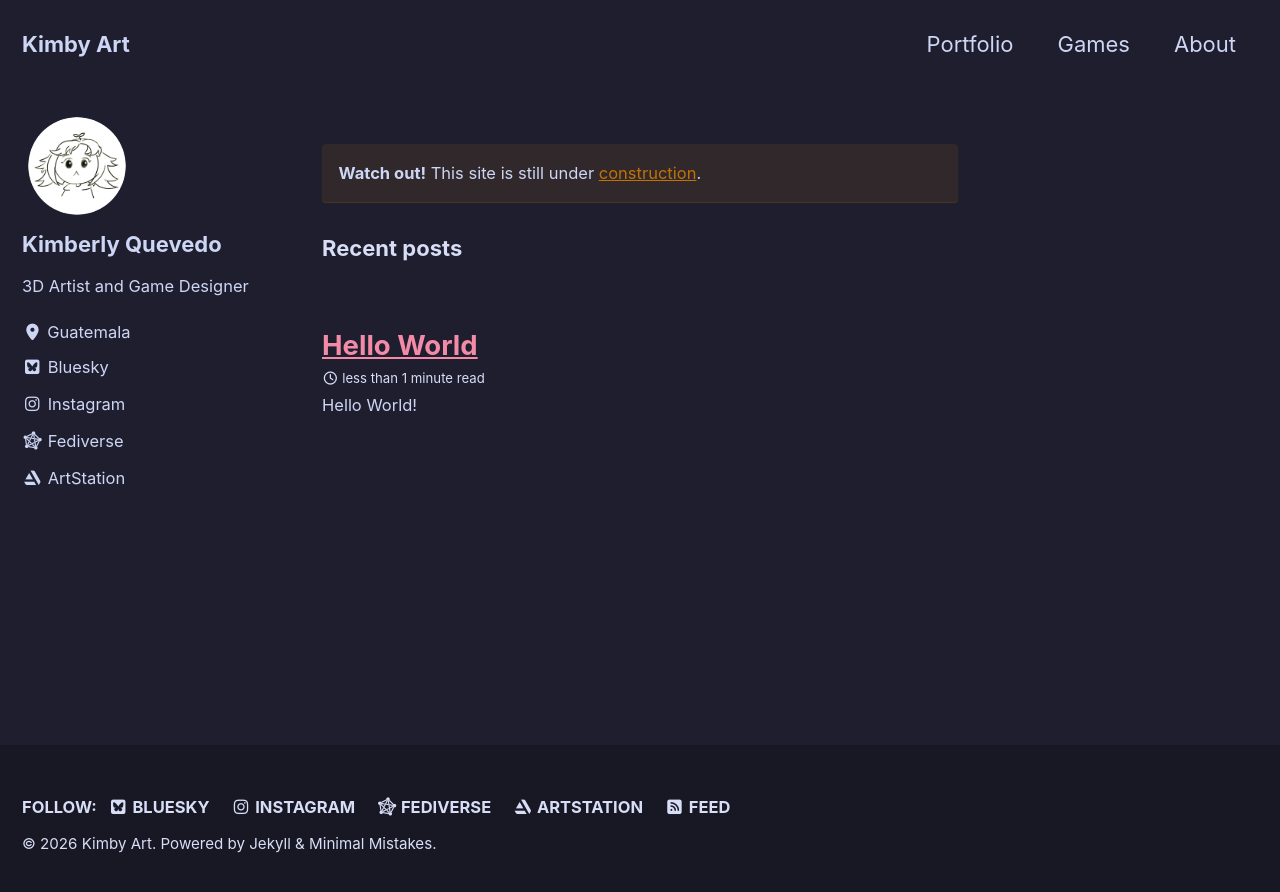
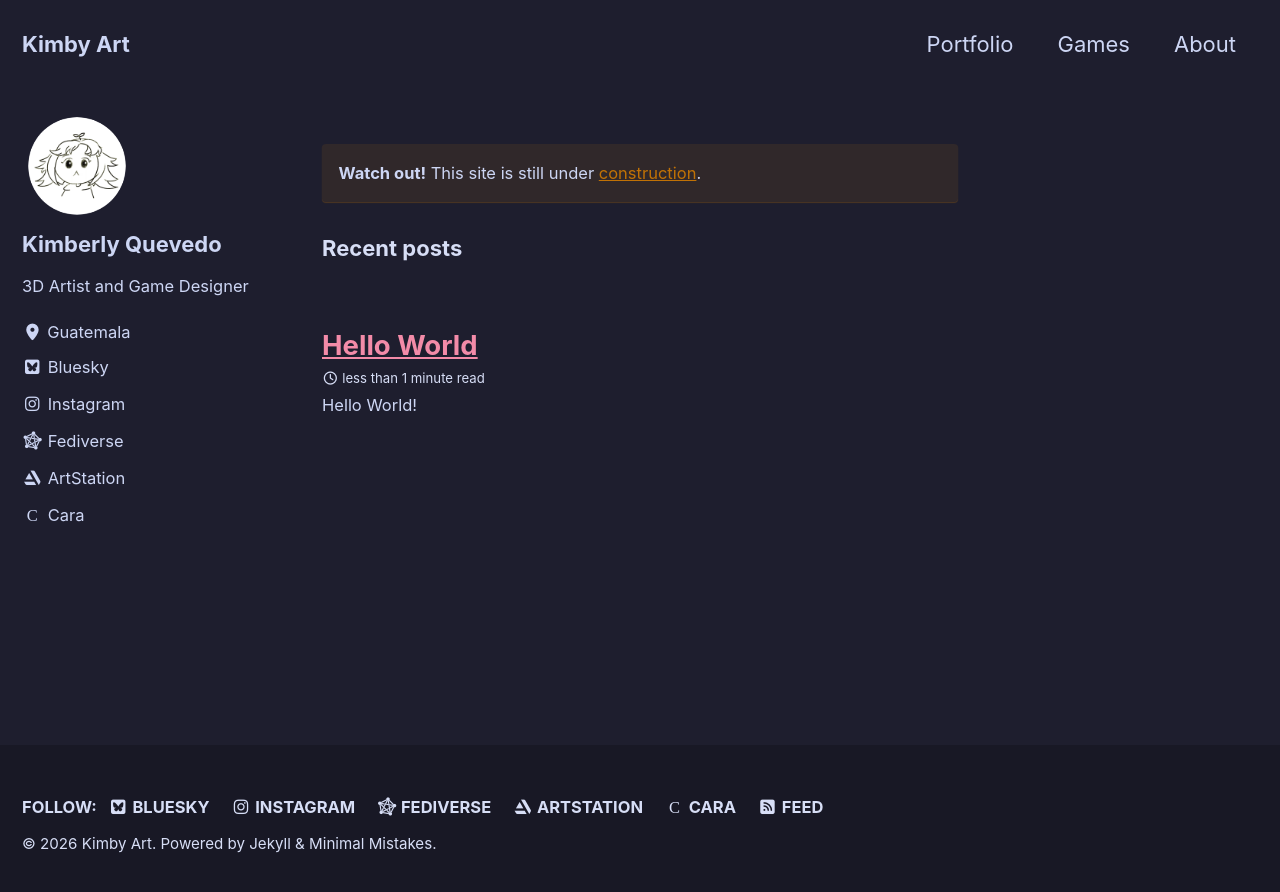
Before and after one commit to Kiimby/kiimby.github.io, a Jekyll site: the page built from index.html, in a window 1280 px wide. Shown: the top 892 px of the page. Built offline with Jekyll 4.4.1, drawn with Linux system fonts in a browser that asks for light colours; cached includes are drawn as plain includes; the list of posts is cut into pages by our own code.

Commit message:
Update _config.yml

```diff
--- a/_config.yml
+++ b/_config.yml
@@ -138,6 +138,9 @@ author:
     - label: "ArtStation"
       icon: "fa-brands fa-artstation"
       url: https://www.artstation.com/kimmby
+    - label: "Cara"
+      icon: "fa-brands fa-c"
+      url: https://cara.app/kimby
 
 # Site Footer
 footer:
@@ -155,6 +158,9 @@ footer:
     - label: "ArtStation"
       icon: "fa-brands fa-artstation"
       url: https://www.artstation.com/kimmby
+    - label: "Cara"
+      icon: "fa-brands fa-c"
+      url: https://cara.app/kimby
   since: "2026"
 
 
```
